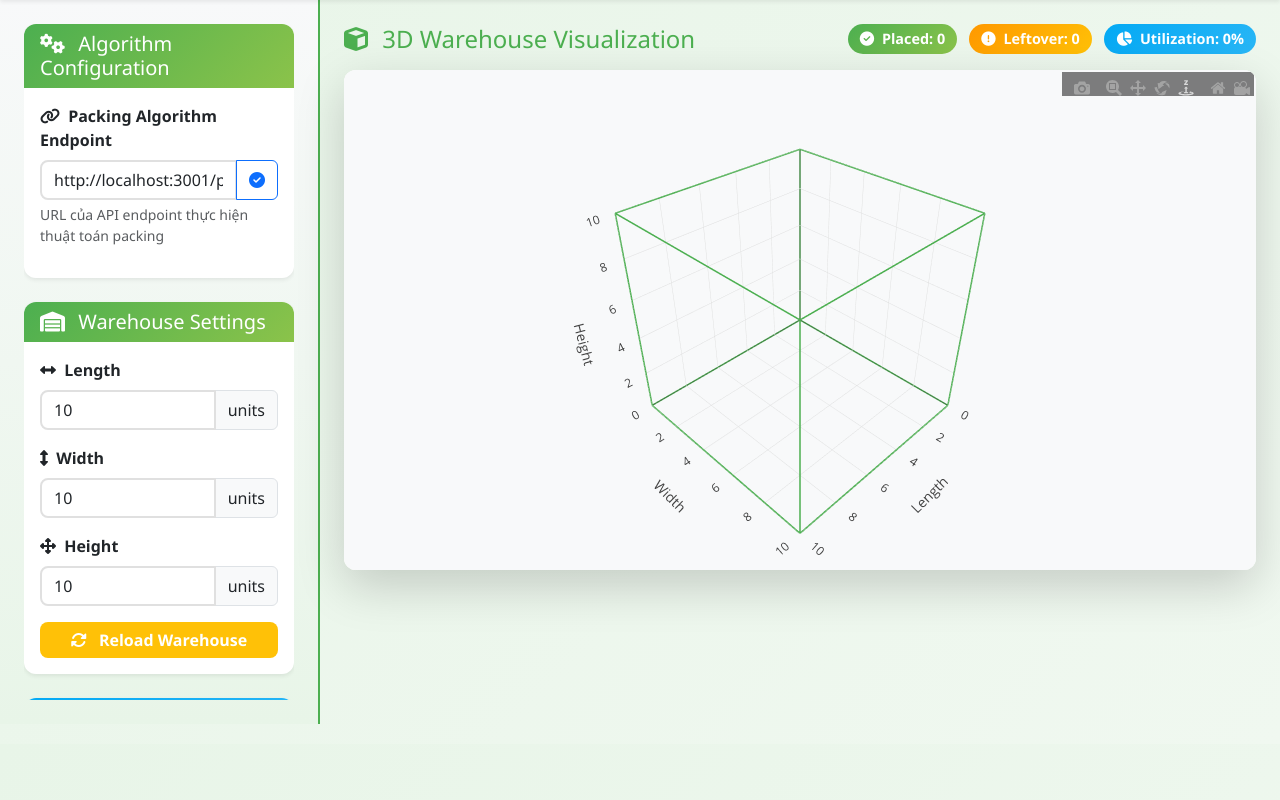
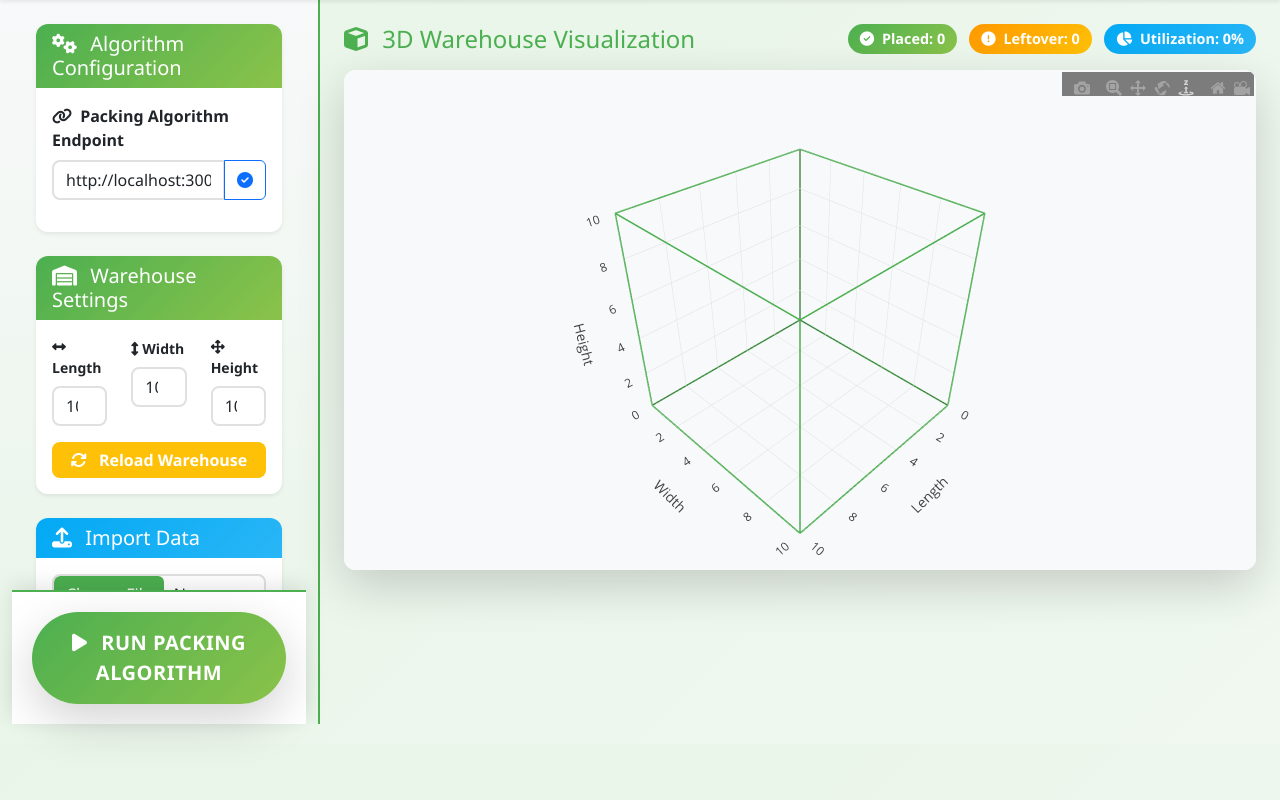
Before and after one commit to HaianCao/3d_packing, a Flask app: page / in a window 1280 px wide. Shown: the part 56-856 px from the top of the page. Run offline with Flask 3, Linux system fonts and the light colour scheme; some libraries are stand-ins or nearby versions.

Commit message:
improve user interface

```diff
--- a/routes.py
+++ b/routes.py
@@ -4,9 +4,6 @@ import json
 import logging
 import requests
 from urllib.parse import urlparse
-from numba import njit
-
-@njit
 def get_rotation_by_id(l0, w0, h0, rotation_id, lock_axis):
     """
     Trả về (l, w, h) đã xoay tương ứng với rotation_id.
@@ -165,6 +162,9 @@ def pack_items():
         # Default lifo order - không có ràng buộc LIFO
         default_lifo_order = [0] * num_unique_items
 
+        # Extract parameters from input data
+        input_parameters = data.get('parameters', {})
+
         packing_request = {
             "items": [],
             "bin_size": {
@@ -173,12 +173,9 @@ def pack_items():
                 "H": bin_height
             },
             "parameters": {
-                "stack_rule": data.get('stack_rule', default_stack_rule),
-                "lifo_order": data.get('lifo_order', default_lifo_order)
-            },
-            "options": {
-                "use_local_search": False,
-                "weights": data.get('weights', [5, 1, 1, 5, 5, 1, 1, 1, 3, -1000, -1, -1, -1000])
+                "stack_rule": input_parameters.get('stack_rule', default_stack_rule),
+                "lifo_order": input_parameters.get('lifo_order', default_lifo_order),
+                "weights": input_parameters.get('weights', [5, 1, 1, 5, 5, 1, 1, 1, 3, -1000, -1, -1, -1000])
             }
         }
 
@@ -303,9 +300,16 @@ def pack_items():
                                 'height': item_group['H']
                             })
 
-                # Tính utilization
-                total_items = len(packed_items) + len(leftover_items)
-                utilization = len(packed_items) / total_items if total_items > 0 else 0
+                # Tính utilization dựa trên volume, không phải số lượng items
+                bin_volume = bin_length * bin_width * bin_height
+
+                # Tính tổng volume của items đã pack (sử dụng kích thước thực tế sau khi xoay)
+                packed_volume = 0
+                for item in packed_items:
+                    packed_volume += item['length'] * item['width'] * item['height']
+
+                # Utilization = volume used / total bin volume
+                utilization = packed_volume / bin_volume if bin_volume > 0 else 0
 
                 # Tạo packing steps từ packed_items theo thứ tự pack_order
                 packing_steps = []
--- a/static/css/style.css
+++ b/static/css/style.css
@@ -17,11 +17,6 @@
 }
 
 /* Global Styles */
-body {
-    font-family: 'Segoe UI', Tahoma, Geneva, Verdana, sans-serif;
-    background: linear-gradient(135deg, #E8F5E8, #F0F8F0);
-    min-height: 100vh;
-}
 
 html, body {
     height: 100%;
@@ -37,7 +32,6 @@ html, body {
     background: linear-gradient(180deg, #F8F9FA, #E8F5E8) !important;
     border-right: 2px solid var(--primary-bright);
     max-height: calc(100vh - 76px);
-    overflow-y: auto;
 }
 
 /* Card Styles */
@@ -72,6 +66,49 @@ html, body {
 
 .bg-purple-bright {
     background: linear-gradient(135deg, #9C27B0, #AB47BC) !important;
+}
+
+/* Separated Action Button Section */
+.control-panel-action-section {
+    flex-shrink: 0;
+    padding: 20px;
+    background: rgba(255, 255, 255, 0.95);
+    backdrop-filter: blur(10px);
+    border-top: 2px solid var(--primary-bright);
+    box-shadow: 0 -5px 20px rgba(0, 0, 0, 0.1);
+    margin-top: auto;
+}
+
+.control-panel-action-section .btn {
+    border-radius: 50px !important;
+    transition: all 0.3s ease;
+    text-transform: uppercase;
+    font-weight: 600;
+    letter-spacing: 0.5px;
+    box-shadow: 0 5px 25px rgba(0, 0, 0, 0.15);
+    background: var(--gradient-primary) !important;
+    border: none;
+}
+
+.control-panel-action-section .btn:hover {
+    transform: translateY(-3px);
+    box-shadow: 0 15px 35px rgba(76, 175, 80, 0.4) !important;
+}
+
+.control-panel-action-section .btn:active {
+    transform: translateY(-1px);
+}
+
+/* Global Body Styles */
+body {
+    font-family: 'Segoe UI', Tahoma, Geneva, Verdana, sans-serif;
+    background: linear-gradient(135deg, #E8F5E8, #F0F8F0);
+    min-height: 100vh;
+}
+
+/* Override for the fixed action bar spacing */
+.fixed-action-bar ~ * {
+    margin-bottom: 90px;
 }
 
 .bg-warning-bright {
--- a/static/js/main.js
+++ b/static/js/main.js
@@ -562,41 +562,82 @@ class BinPackingVisualizer {
                             <div class="bg-light p-3 rounded">
                                 <pre><code>{
   "bin_size": {
-    "length": 1000,
-    "width": 800,
-    "height": 600
+    "length": 5,
+    "width": 3,
+    "height": 3
   },
   "packed_items": [
     {
-      "id": 1,
-      "length": 300,
-      "width": 200,
-      "height": 150,
-      "x": 0,
+      "id": 0,
+      "length": 1,
+      "width": 2,
+      "height": 1,
+      "x": 2,
       "y": 0,
-      "z": 0
+      "z": 0,
+      "item_type_id": 0,
+      "request_id": 0,
+      "pack_order": 1,
+      "position_index": 1,
+      "rotation_id": 1,
+      "total_positions": 1,
+      "original_length": 2,
+      "original_width": 1,
+      "original_height": 1
     },
     {
-      "id": 2,
-      "length": 250,
-      "width": 180,
-      "height": 120,
-      "x": 300,
-      "y": 0,
-      "z": 0
-    }
-  ]
+      "id": 1,
+      "length": 2,
+      "width": 1,
+      "height": 1,
+      "x": 0,
+      "y": 2,
+      "z": 0,
+      "item_type_id": 1,
+      "request_id": 1,
+      "pack_order": 2,
+      "position_index": 1,
+      "rotation_id": 0,
+      "total_positions": 1,
+      "original_length": 2,
+      "original_width": 1,
+      "original_height": 1
+    }
+  ],
+  "leftover_items": [
+    {
+      "height": 1870,
+      "id": 84,
+      "length": 900,
+      "quantity": 1,
+      "width": 680
+    },
+    {
+      "height": 1200,
+      "id": 85,
+      "length": 800,
+      "quantity": 2,
+      "width": 600
+    }
+  ],
+  "packing_time": 0.55,
+  "utilization": 44.44
 }</code></pre>
                             </div>
                             <div class="mt-3">
                                 <h6>Format Details:</h6>
                                 <ul>
                                     <li><strong>bin_size:</strong> Warehouse dimensions (length, width, height)</li>
-                                    <li><strong>packed_items:</strong> Array of packed items with coordinates</li>
+                                    <li><strong>packed_items:</strong> Array of successfully packed items with coordinates and rotation info</li>
+                                    <li><strong>leftover_items:</strong> Array of items that couldn't be packed with original dimensions and quantity</li>
+                                    <li><strong>packing_time:</strong> Processing time in seconds (float)</li>
+                                    <li><strong>utilization:</strong> Space utilization percentage (float)</li>
                                     <li><strong>id:</strong> Unique identifier for each item</li>
-                                    <li><strong>length, width, height:</strong> Item dimensions</li>
-                                    <li><strong>x, y, z:</strong> Item position coordinates in the warehouse</li>
-                                    <li><strong>Note:</strong> Only packed items are visualized, leftover items are ignored</li>
+                                    <li><strong>length, width, height:</strong> Item dimensions after rotation</li>
+                                    <li><strong>original_length, original_width, original_height:</strong> Original item dimensions before rotation</li>
+                                    <li><strong>x, y, z:</strong> Item position coordinates in the warehouse (only for packed items)</li>
+                                    <li><strong>rotation_id:</strong> Applied rotation (0=no rotation, 1=90° rotation, etc.)</li>
+                                    <li><strong>pack_order:</strong> Order in which items were packed</li>
                                 </ul>
                             </div>
                         </div>
@@ -803,7 +844,7 @@ class BinPackingVisualizer {
         // Update stats
         document.getElementById('placedBadge').textContent = `Packed: ${packedItems.length}`;
         document.getElementById('leftoverBadge').textContent = `Leftover: ${leftoverItems.length}`;
-        const utilization = result.utilization ? `${result.utilization.toFixed(1)}%` : 'N/A';
+        const utilization = result.utilization ? `${(result.utilization * 100).toFixed(1)}%` : 'N/A';
         document.getElementById('utilizationBadge').textContent = `Utilization: ${utilization}`;
     }
 
@@ -1256,7 +1297,7 @@ class BinPackingVisualizer {
         if (this.packedResults) {
             const placed = (this.packedResults.packed_items || []).length;
             const leftover = (this.packedResults.leftover_items || []).length;
-            const utilization = Math.round(this.packedResults.utilization || 0);
+            const utilization = Math.round((this.packedResults.utilization || 0) * 100);
 
             placedBadge.innerHTML = `<i class="fas fa-check-circle me-1"></i>Placed: ${placed}`;
             leftoverBadge.innerHTML = `<i class="fas fa-exclamation-circle me-1"></i>Leftover: ${leftover}`;
--- a/templates/index.html
+++ b/templates/index.html
@@ -37,8 +37,8 @@
     <div class="container-fluid h-100">
         <div class="row h-100">
             <!-- Control Panel -->
-            <div class="col-lg-4 col-xl-3 bg-light-bright p-4 control-panel">
-                <div class="h-100 overflow-auto">
+            <div class="col-lg-4 col-xl-3 bg-light-bright control-panel d-flex flex-column">
+                <div class="flex-grow-1 overflow-auto p-4" style="padding-bottom: 0 !important;">
 
                     <!-- Algorithm Endpoint Configuration -->
                     <div class="card mb-4 border-0 shadow-sm">
@@ -62,7 +62,6 @@
                                         <i class="fas fa-check-circle"></i>
                                     </button>
                                 </div>
-                                <div class="form-text">URL của API endpoint thực hiện thuật toán packing</div>
                                 <div id="endpointStatus" class="mt-2"></div>
                             </div>
                         </div>
@@ -77,37 +76,27 @@
                             </h5>
                         </div>
                         <div class="card-body">
-                            <div class="mb-3">
-                                <label for="binLength" class="form-label fw-bold">
-                                    <i class="fas fa-arrows-alt-h me-1"></i>
-                                    Length
-                                </label>
-                                <div class="input-group">
+                            <div class="row mb-3">
+                                <div class="col-4">
+                                    <label class="form-label fw-bold small">
+                                        <i class="fas fa-arrows-alt-h me-1"></i>Length
+                                    </label>
                                     <input type="number" class="form-control" id="binLength"
-                                           min="1" max="100" value="10" step="1" placeholder="Enter length">
-                                    <span class="input-group-text">units</span>
+                                           min="1" max="100" value="10" step="1" placeholder="Length">
                                 </div>
-                            </div>
-                            <div class="mb-3">
-                                <label for="binWidth" class="form-label fw-bold">
-                                    <i class="fas fa-arrows-alt-v me-1"></i>
-                                    Width
-                                </label>
-                                <div class="input-group">
+                                <div class="col-4">
+                                    <label class="form-label fw-bold small">
+                                        <i class="fas fa-arrows-alt-v me-1"></i>Width
+                                    </label>
                                     <input type="number" class="form-control" id="binWidth"
-                                           min="1" max="100" value="10" step="1" placeholder="Enter width">
-                                    <span class="input-group-text">units</span>
+                                           min="1" max="100" value="10" step="1" placeholder="Width">
                                 </div>
-                            </div>
-                            <div class="mb-3">
-                                <label for="binHeight" class="form-label fw-bold">
-                                    <i class="fas fa-arrows-alt me-1"></i>
-                                    Height
-                                </label>
-                                <div class="input-group">
+                                <div class="col-4">
+                                    <label class="form-label fw-bold small">
+                                        <i class="fas fa-arrows-alt me-1"></i>Height
+                                    </label>
                                     <input type="number" class="form-control" id="binHeight"
-                                           min="1" max="100" value="10" step="1" placeholder="Enter height">
-                                    <span class="input-group-text">units</span>
+                                           min="1" max="100" value="10" step="1" placeholder="Height">
                                 </div>
                             </div>
                             <button class="btn btn-warning-bright w-100" id="reloadWarehouse">
@@ -128,7 +117,6 @@
                         <div class="card-body">
                             <div class="mb-3">
                                 <input type="file" class="form-control" id="jsonFile" accept=".json">
-                                <div class="form-text">Upload JSON file with items and bin size</div>
                             </div>
                             <div class="d-grid gap-2">
                                 <button class="btn btn-info-bright" id="uploadJson">
@@ -154,7 +142,6 @@
                         <div class="card-body">
                             <div class="mb-3">
                                 <input type="file" class="form-control" id="visualizeFile" accept=".json">
-                                <div class="form-text">Upload packing result file with packed_items and coordinates for visualization only</div>
                             </div>
                             <div class="d-grid gap-2">
                                 <button class="btn btn-secondary" id="uploadVisualizationOnly">
@@ -246,14 +233,10 @@
                         </div>
                     </div>
 
-                    <!-- Action Buttons -->
+                    <!-- Action Buttons (Secondary Actions) -->
                     <div class="card border-0 shadow-sm">
                         <div class="card-body">
                             <div class="d-grid gap-2">
-                                <button class="btn btn-primary-bright btn-lg" id="runPacking">
-                                    <i class="fas fa-play me-2"></i>
-                                    Run Packing Algorithm
-                                </button>
                                 <div class="row">
                                     <div class="col-6">
                                         <button class="btn btn-success-bright w-100" id="exportResults" disabled>
@@ -275,6 +258,14 @@
                             </div>
                         </div>
                     </div>
+                </div>
+
+                <!-- Separated Action Button Section -->
+                <div class="control-panel-action-section">
+                    <button class="btn btn-primary-bright btn-lg w-100 py-3 shadow-lg" id="runPacking">
+                        <i class="fas fa-play me-2"></i>
+                        Run Packing Algorithm
+                    </button>
                 </div>
             </div>
 
@@ -473,7 +464,8 @@
   ],
   "parameters": {
     "stack_rule": [],
-    "lifo_order": []
+    "lifo_order": [],
+    "weights": [5, 1, 1, 5, 5, 1, 1, 1, 3, -1000, -1, -1, -1000]
   }
 }</pre>
                     </div>
@@ -549,6 +541,12 @@
                                         <td><span class="badge bg-warning">Optional</span></td>
                                     </tr>
                                     <tr>
+                                        <td><code>parameters.weights</code></td>
+                                        <td>Array</td>
+                                        <td>Vector of algorithm weights for optimization (13 values)</td>
+                                        <td><span class="badge bg-warning">Optional</span></td>
+                                    </tr>
+                                    <tr>
                                         <td><code>parameters.stack_rule</code></td>
                                         <td>Array</td>
                                         <td>Stacking rules for items (advanced)</td>
@@ -579,6 +577,8 @@
         </div>
     </div>
 
+
+
     <!-- Bootstrap 5 JS -->
     <script src="https://cdn.jsdelivr.net/npm/bootstrap@5.3.0/dist/js/bootstrap.bundle.min.js"></script>
 
```
